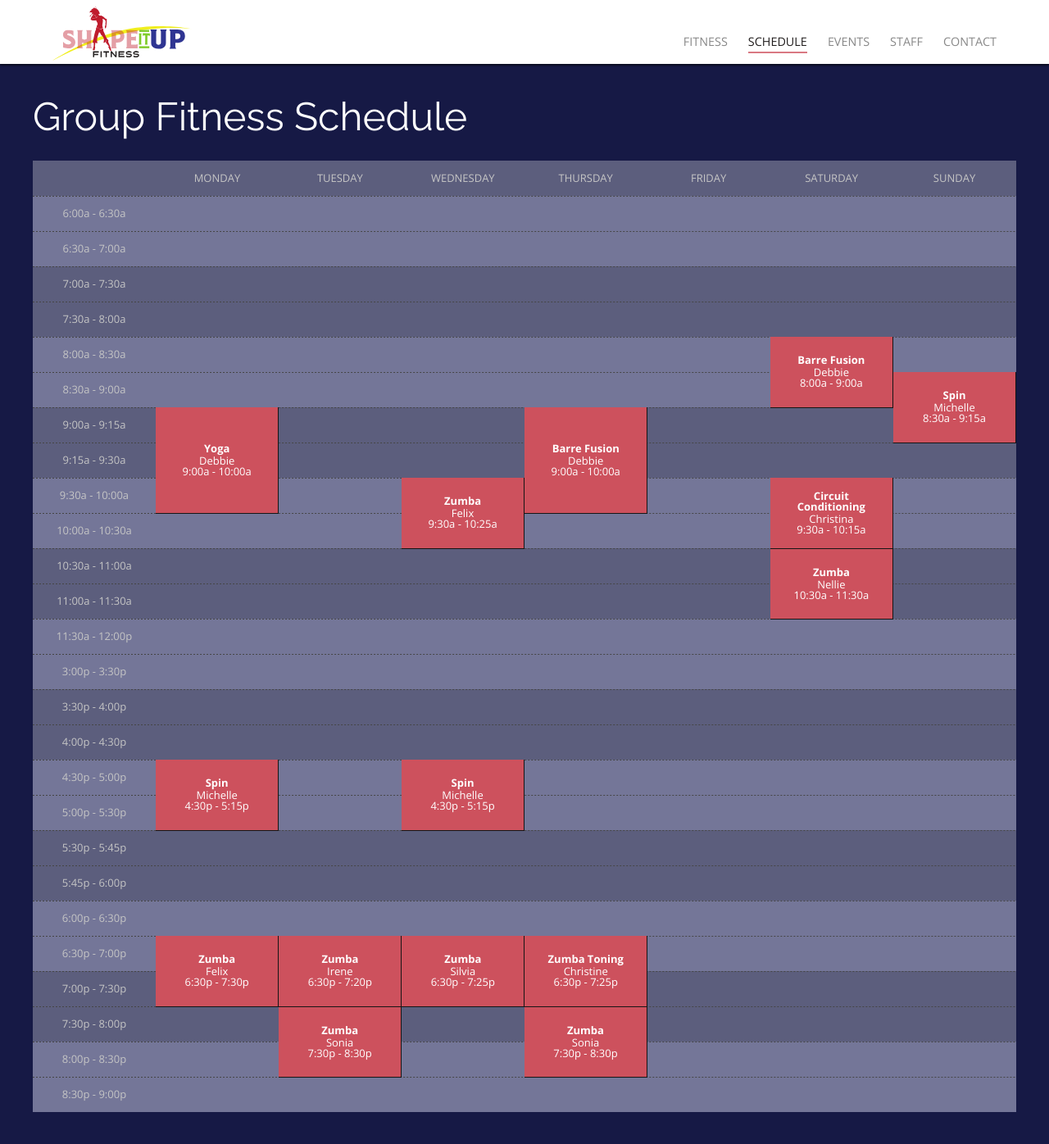
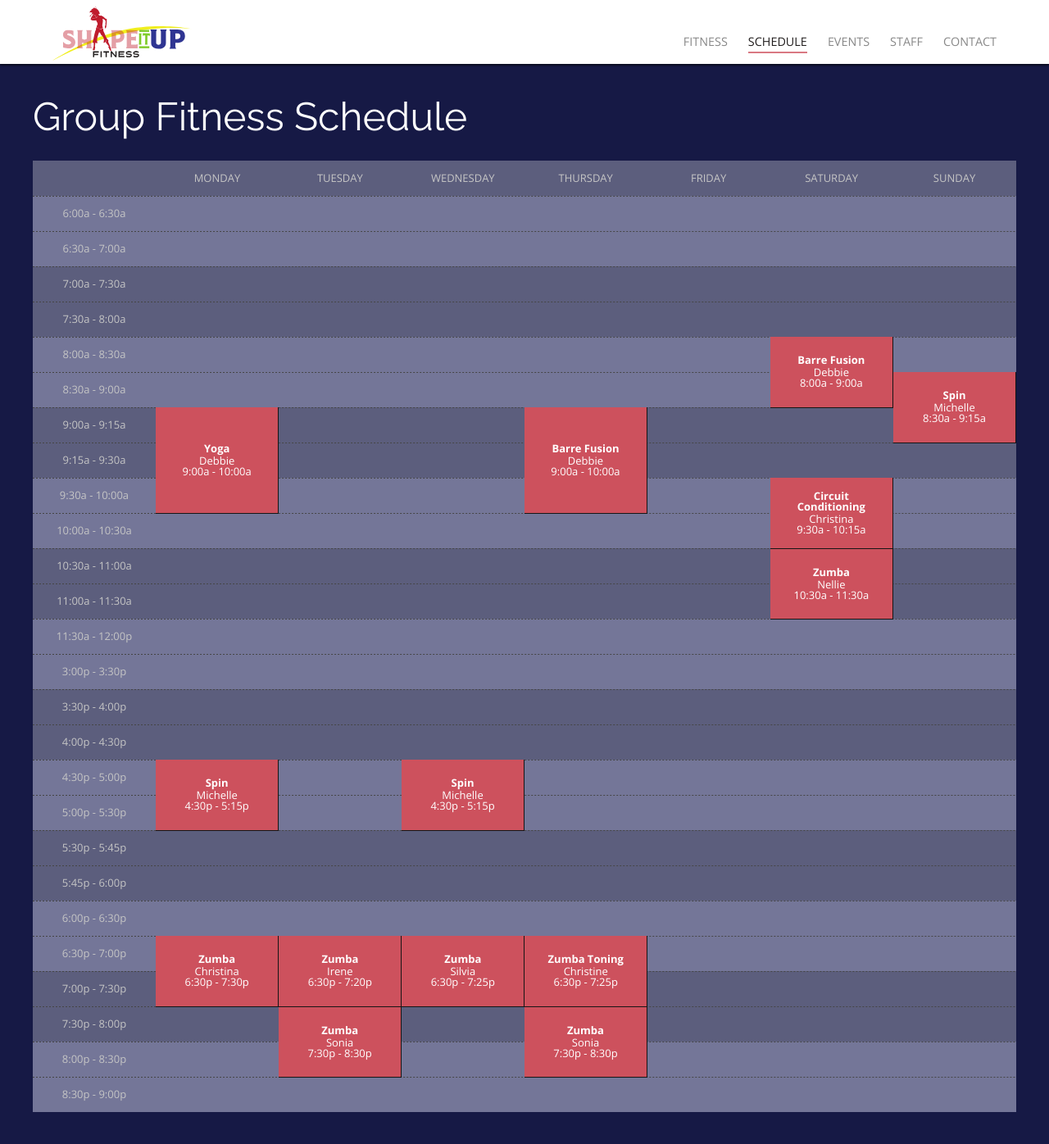
Before and after one commit to rwstone/shapeitup, a Jekyll site: the page built from schedule/index.md, in a window 1280 px wide and 1400 px high. Shown: the top 1396 px of the window at 82% size. Built offline with Jekyll 4.4.1, drawn with Linux system fonts in a browser that asks for light colours; some web fonts are replaced.

Commit message:
Updated Index

```diff
--- a/schedule/index.md
+++ b/schedule/index.md
@@ -15,7 +15,7 @@ sessions:
   end_time: 5:15p
   length: 2
 - class: Zumba
-  instructor: Felix
+  instructor: Christina
   day: Monday
   start_time: 6:30p
   end_time: 7:30p
@@ -31,12 +31,6 @@ sessions:
   day: Tuesday
   start_time: 7:30p
   end_time: 8:30p
-  length: 2
-- class: Zumba
-  instructor: Felix
-  day: Wednesday
-  start_time: 9:30a
-  end_time: 10:25a
   length: 2
 - class: Spin
   instructor: Michelle
```
Also changed, not shown: other parts of schedule/index.md (+1 -1 lines).
